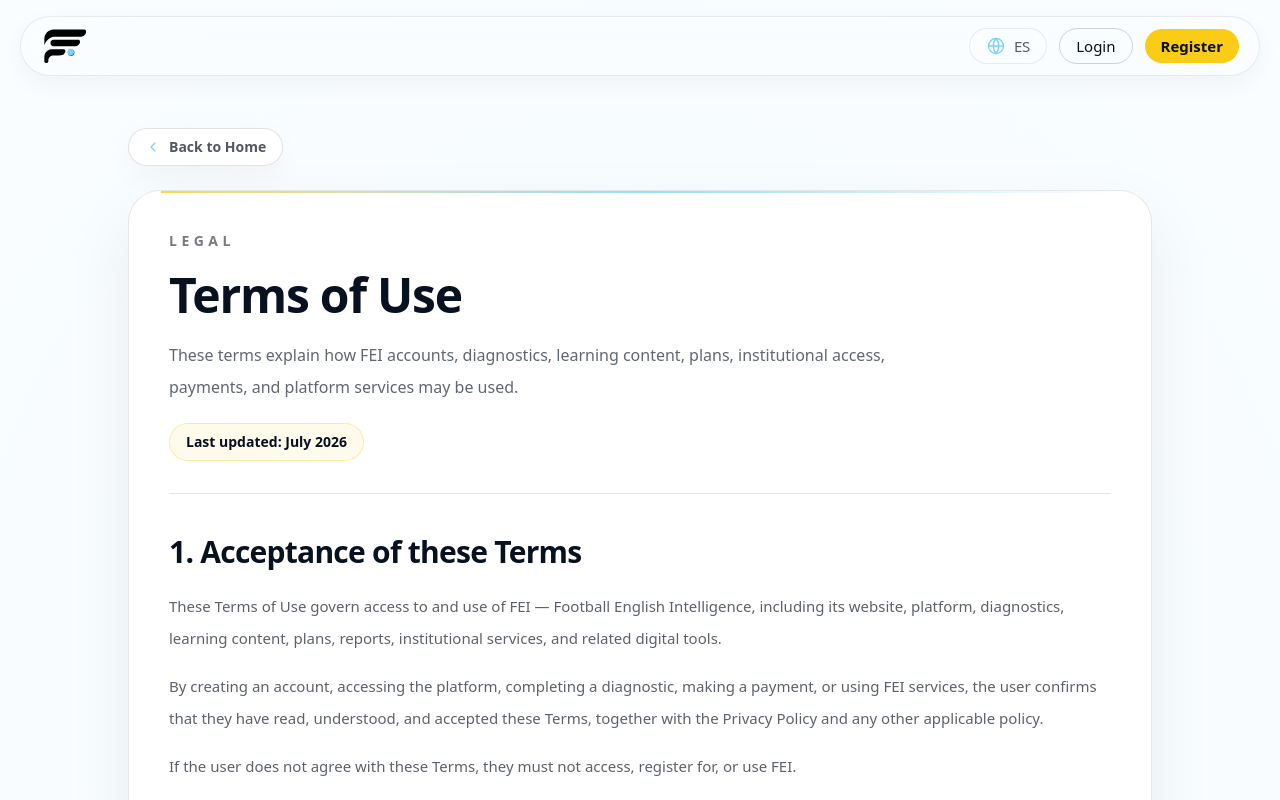
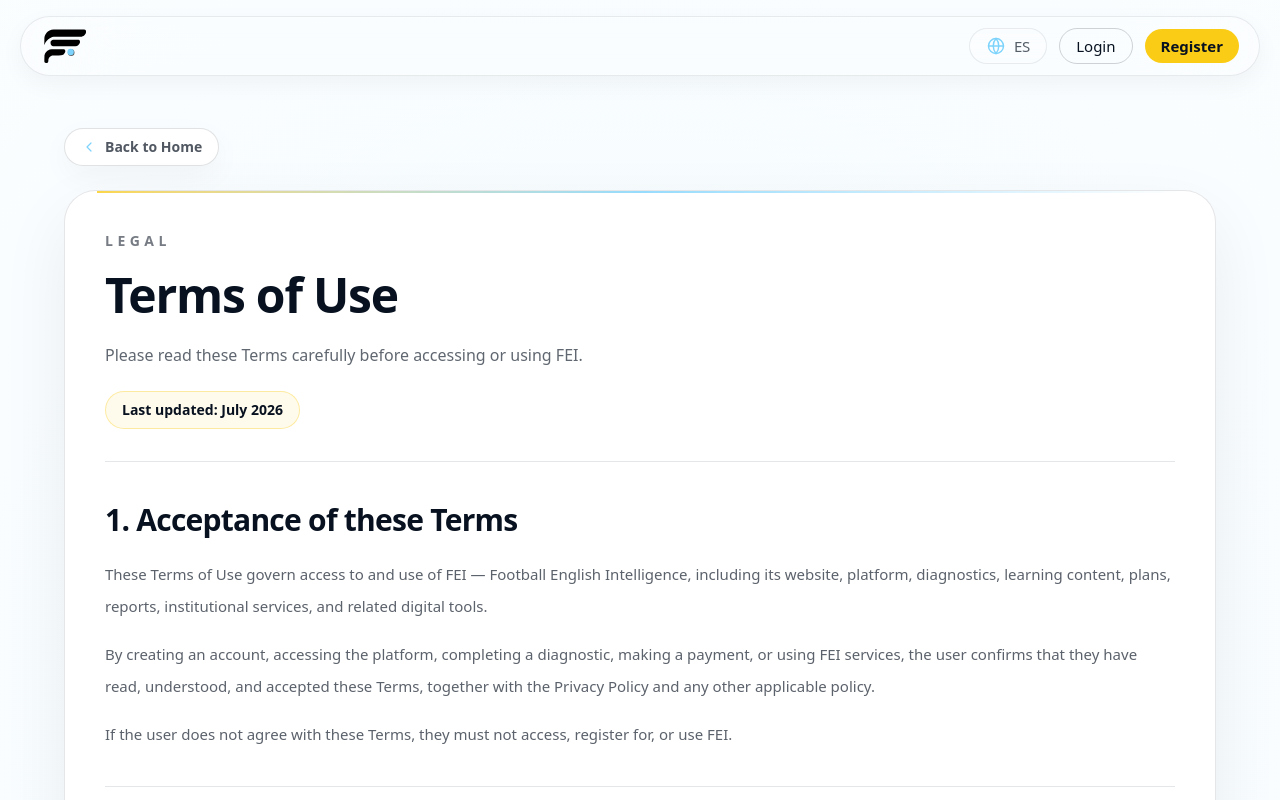
Before and after one commit to feifootball/fei-platform, a Next.js app: page /terms in a window 1280 px wide. Shown: the top 800 px of the page. Built offline with nearby package versions, Linux system fonts and the light colour scheme.

Commit message:
Refine terms page tone and width

```diff
--- a/app/terms/page.tsx
+++ b/app/terms/page.tsx
@@ -10,7 +10,7 @@ const pageCopy = {
     legal: 'Legal',
     title: 'Terms of Use',
     description:
-      'These terms explain how FEI accounts, diagnostics, learning content, plans, institutional access, payments, and platform services may be used.',
+      'Please read these Terms carefully before accessing or using FEI.',
     updated: 'Last updated: July 2026',
     back: 'Back to Home',
     contactPrefix: 'For questions about these terms, contact',
@@ -19,7 +19,7 @@ const pageCopy = {
     legal: 'Legal',
     title: 'Términos de uso',
     description:
-      'Estos términos explican cómo pueden utilizarse las cuentas, diagnósticos, contenidos, planes, accesos institucionales, pagos y servicios de FEI.',
+      'Lee estos Términos cuidadosamente antes de acceder o utilizar FEI.',
     updated: 'Última actualización: julio de 2026',
     back: 'Volver a inicio',
     contactPrefix: 'Para preguntas sobre estos términos, escribe a',
@@ -326,7 +326,7 @@ export default function TermsPage() {
       <Navbar hideSectionLinks variant="light" />
 
       <section className="px-5 pb-14 pt-28 sm:px-8 sm:pt-32">
-        <div className="mx-auto max-w-5xl">
+        <div className="mx-auto max-w-6xl">
           <a
             href="/"
             className="mb-6 inline-flex items-center gap-2 rounded-full border border-fei-bg/12 bg-white px-4 py-2 text-sm font-semibold text-fei-bg/70 shadow-[0_10px_30px_rgba(7,17,31,0.04)] transition hover:border-fei-sky/35 hover:text-fei-bg"
```
